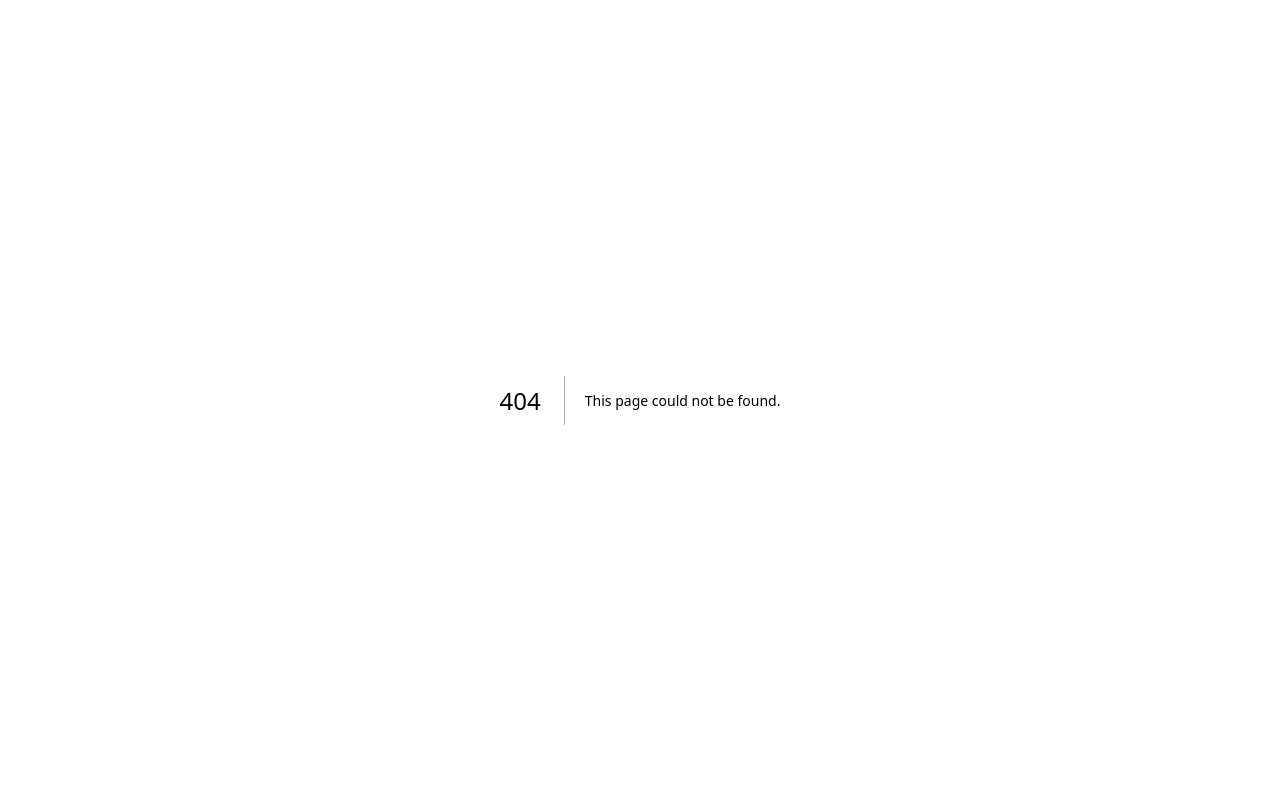
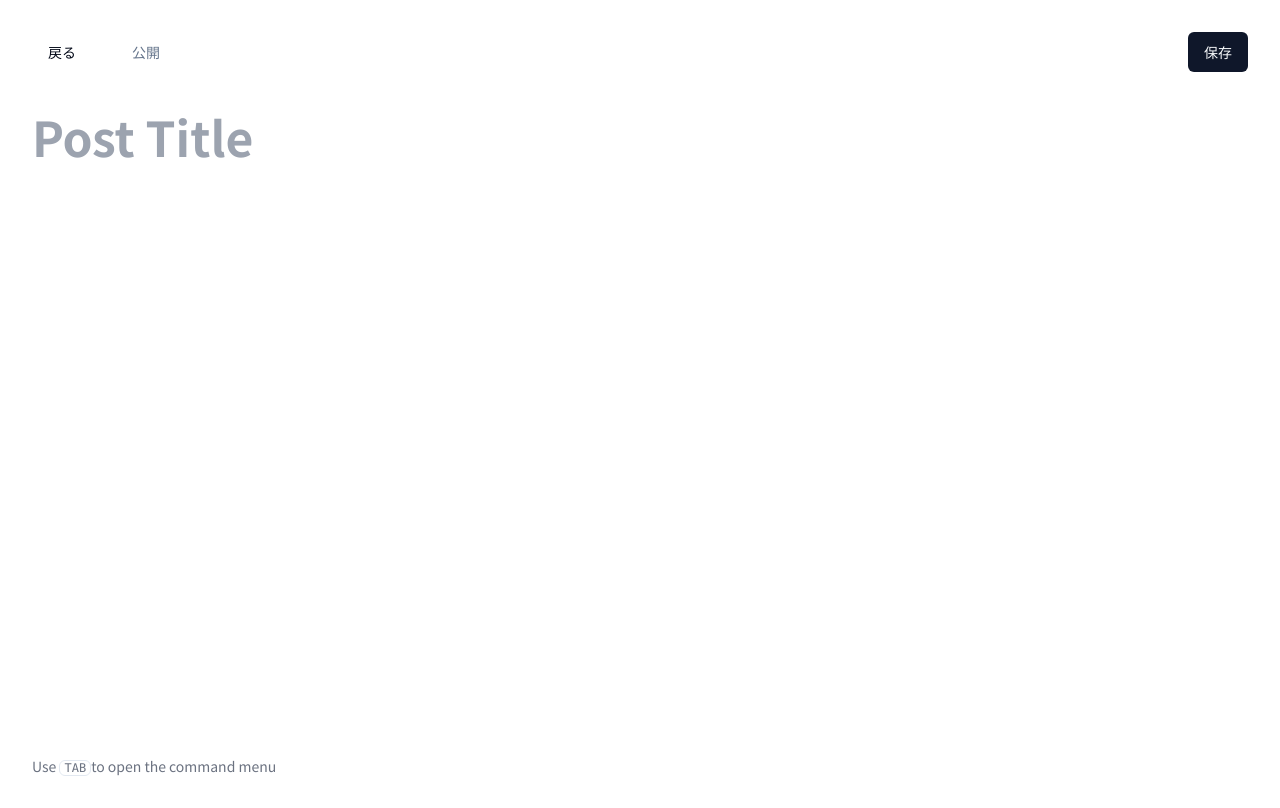
Before and after one commit to ryuta09/post-writer-app, a Next.js app: page /editor/1 in a window 1280 px wide. Before the commit this address had no page. Built offline with nearby package versions, Linux system fonts and the light colour scheme.

Commit message:
feat: 投稿画面作成

```diff
--- /dev/null
+++ b/app/(editor)/editor/[postId]/page.tsx
@@ -0,0 +1,5 @@
+import Editor from "@/components/Editor";
+
+export default function EditorPage() {
+  return <Editor />;
+}
--- /dev/null
+++ b/app/(editor)/editor/layout.tsx
@@ -0,0 +1,18 @@
+import DasboardNav from "@/components/DasboardNav";
+import MainNav from "@/components/MainNav";
+import SiteFooter from "@/components/SiteFooter";
+import { buttonVariants } from "@/components/ui/button";
+import { dashboardConfig } from "@/config/dashboard";
+import { marketingConfig } from "@/config/marketing";
+import { cn } from "@/lib/utils";
+import Link from "next/link";
+
+export default function EditorLayout({children}: {children: React.ReactNode}) {
+  return(
+    <>
+    <div className="container mx-auto grid items-center gao-10 py-8">
+      {children}
+    </div>
+    </>
+  )
+}
--- /dev/null
+++ b/components/Editor.tsx
@@ -0,0 +1,39 @@
+'use client'
+import { cn } from "@/lib/utils";
+import Link from "next/link";
+import { buttonVariants } from "./ui/button";
+import TextareaAutosizse from "react-textarea-autosize";
+export default function Editor() {
+  return (
+    <>
+      <form>
+        <div className="flex flex-col w-full gap-10">
+          <div className="flex w-full items-center justify-between">
+            <div className="flex items-center space-x-10">
+              <Link
+                href={"/dashboard"}
+                className={cn(buttonVariants({ variant: "ghost" }))}
+              >
+                戻る
+              </Link>
+              <p className="text-sm text-muted-foreground">公開</p>
+            </div>
+            <button className={cn(buttonVariants())} type="submit">
+              保存
+            </button>
+          </div>
+          <div>
+            <TextareaAutosizse
+              id="title"
+              autoFocus
+              placeholder="Post Title"
+              className="w-full resize-none overflow-hidden bg-transparent text-5xl focus:outline-none font-bold"
+            />
+          </div>
+          <div id='editor' className="min-h-[500px]"/>
+          <p className="text-sm text-gray-500">Use <kbd className="rounded-md border px-1 text-xs uppercase">Tab</kbd>to open the command menu</p>
+        </div>
+      </form>
+    </>
+  );
+}
--- a/package.json
+++ b/package.json
@@ -26,6 +26,7 @@
     "next-contentlayer": "^0.3.4",
     "react": "^18",
     "react-dom": "^18",
+    "react-textarea-autosize": "^8.5.3",
     "tailwind-merge": "^2.3.0",
     "tailwindcss-animate": "^1.0.7",
     "zod": "^3.23.8"
```
Also changed, not shown: 1 other file (tests, documents, lock files or other folders).
